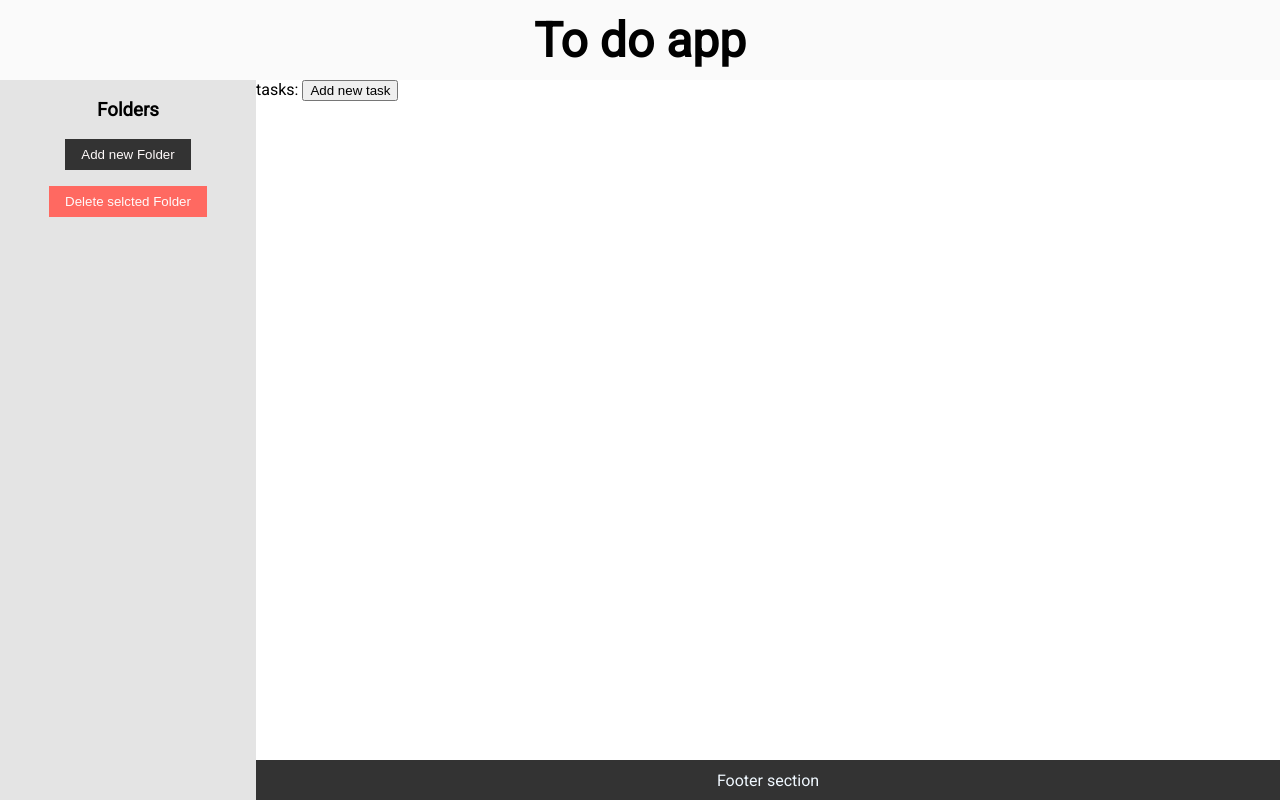
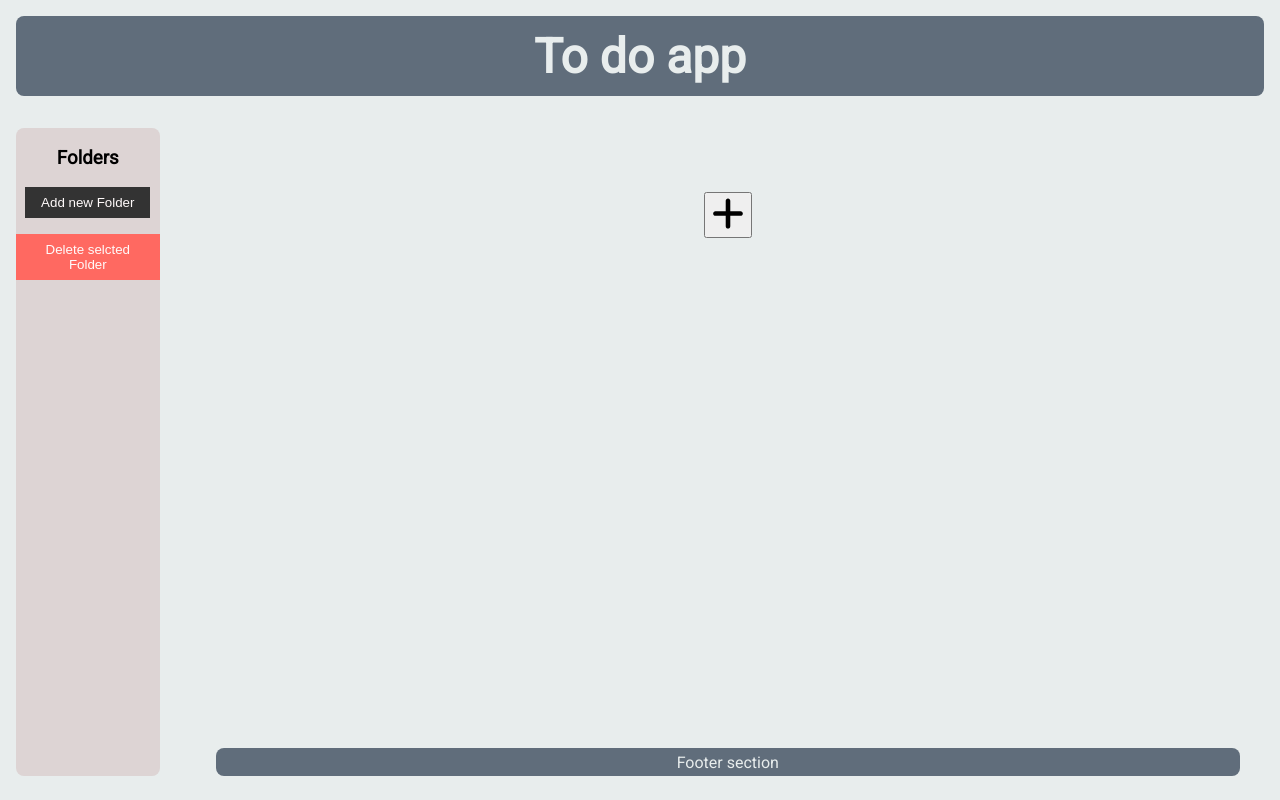
Before and after one commit to koloseki/toDoList, a website built with Vite: page index.html in a window 1280 px wide. Built offline with nearby package versions, Linux system fonts and the light colour scheme.

Commit message:
Changed a styles of the website

```diff
--- a/index.html
+++ b/index.html
@@ -19,15 +19,15 @@
         <button class="createNewFolderModal" onclick=CreateNewFolder(FolderName.value) >Create</button>
     </dialog>
 
-    <dialog class="DestroyFolderModal">
+    <dialog class="DestroyFolderModal folderModal">
         <h3>Choose the fate of the folder</h3>
         <div class="chooseButtons">
-          <button class="closeDestroyFolderModal">Let him live</button>
-          <button  class="DestroyFolder">Let him die</button>
+          <button class="closeDestroyFolderModal">Keep it</button>
+          <button  class="DestroyFolder">Delete</button>
         </div>
     </dialog>
 
-    <dialog class="createNewTaskModal">
+    <dialog class="createNewTaskModal folderModal">
       <h3>Creating a new task</h3>
       <form class="createNewTask">
         <label for="TaskName">The name of new task</label>
@@ -55,12 +55,10 @@
       </div>
 
       <div class="mainsection">
-        tasks:
-          <button class="addNewTask">Add new task</button>
-      <div class="tasks">
-
+      <div class="AllTasks">
+        <div class="tasks"></div>
+        <button class="addNewTask"><img src="public/plus-solid.svg" alt="Add new task button" width="32px"> </button>
       </div>
-
         <footer>
           Footer section
         </footer>
--- a/main.js
+++ b/main.js
@@ -75,6 +75,7 @@ document.addEventListener('DOMContentLoaded', function() {
 
   addTaskButton.addEventListener('click', function() {
     const selectedButton = document.querySelector('.FolderButton button[id="selected"]');
+    RenderTasks();
     if (selectedButton) {
       const folderName = selectedButton.textContent;
       const newTask = {
--- a/style.css
+++ b/style.css
@@ -3,6 +3,11 @@ body{
   margin: 0;
   font-family: Roboto ,system-ui, -apple-system, BlinkMacSystemFont, 'Segoe UI', Oxygen, Ubuntu, Cantarell, 'Open Sans', 'Helvetica Neue', sans-serif;
   height: 100dvh;
+    width: 100vw;
+    display: flex;
+    flex-direction: column;
+
+  background-color: #e8eded;
 }
 
 header{
@@ -10,7 +15,10 @@ header{
   display: flex;
   justify-content: center;
   align-items: center;
-  background-color: #fafafa;
+  background-color: #606d7b;
+  color: #e8eded;
+  margin: 1rem;
+  border-radius: .5rem;
 }
 
 header > h1{
@@ -19,16 +27,18 @@ header > h1{
 }
 
 main{
-  height: 90%;
+  height: 85%;
   display: flex;
 }
 
 main > .sidebar{
-  width: 20vw;
-  background-color: #e4e4e4;
+  width: 13vw;
+  background-color: #ddd4d4;
   display: flex;
   flex-direction: column;
   align-items: center;
+  margin: 1rem;
+  border-radius: .5rem;
 }
 
 .sidebar > .newFolder {
@@ -73,18 +83,26 @@ main > .sidebar{
 }
 
 .folders > li > button{
-  background-color: #333;
-  color: snow;
+  background-color: #606d7b;
+  color: #e8eded;
   border: none;
-  width: 10vw;
-  padding: 0.5rem 1rem;
+  width: 7vw;
+  height: auto ;
+  font-size: 1rem;
+  letter-spacing: .1rem;
+  padding: .5rem 1rem;
   transition: .3s;
   overflow: hidden;
+  text-overflow: ellipsis;
+  white-space: nowrap;
+  border-radius: .3rem;
+
 }
 
 .sidebar > ul > li > button:hover{
   cursor: pointer;
-  background-color: #444;
+  background-color: #817465;
+  letter-spacing: 0.3rem;
 
 }
 
@@ -97,19 +115,39 @@ main > .tasks {
   flex: 1;
 }
 
+.mainsection{
+  display: flex;
+  flex-direction: column;
+  justify-content: flex-start;
+  align-items: center;
+  height: 100%;
+  width: 100%;
+}
+.AllTasks{
+  display: flex;
+  flex-direction: column;
+  justify-content: flex-start;
+  align-items: center;
+  height: 100%;
+  padding: 2rem 0 2rem 0;
+  gap: 3rem;
+}
+
+
+
+
 
 footer{
   height: 5%;
-  background-color: #333;
-  color: aliceblue;
+  background-color: #606d7b;
+  color: #e8eded;
   display: flex;
   justify-content: center;
   align-items: center ;
-  /* Position absolute things*/
-  position: absolute;
   width: 80vw;
-  bottom: 0;
-  /*  */
+    margin: 1rem;
+    border-radius: .5rem;
+
 }
 
 
```
Also changed, not shown: public/plus-solid.svg (added).
